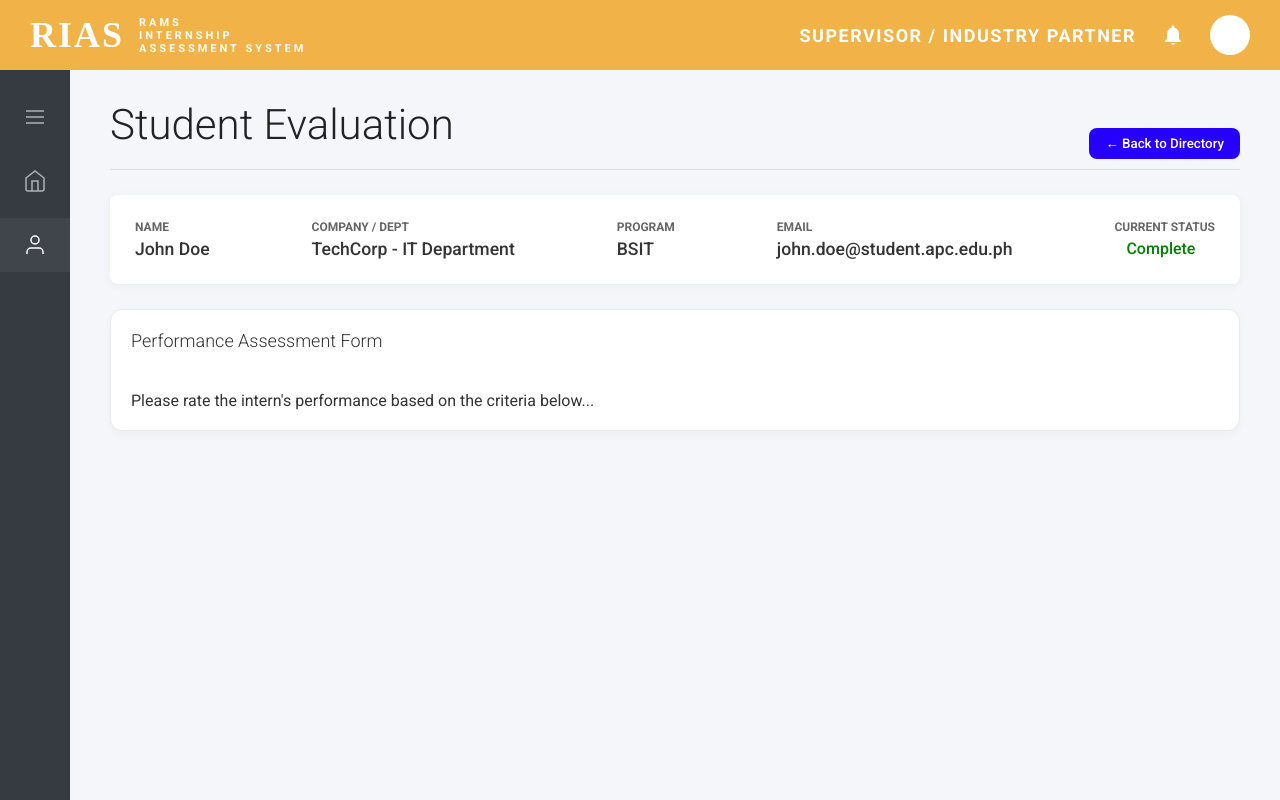
After one commit to THE-STRONGEST-ICE-FAIRY/riasz, a PHP site: page /pages/supervisor/student_eval.php in a window 1280 px wide. The commit adds this page. Run offline with PHP 8.4, Linux system fonts and the light colour scheme.

Commit message:
added evaluation for IP

```diff
--- a/pages/supervisor/IPstyle.css
+++ b/pages/supervisor/IPstyle.css
@@ -392,3 +392,56 @@ button {
 .footer-links a { color: white; text-decoration: none; margin-right: 20px; }
 .footer-links a:hover { text-decoration: underline; }
 .footer-copy a { color: white; text-decoration: underline; }
+
+.view-eval-btn {
+    background-color: #004a99; /* Adjust to match your RIAS blue */
+    color: white;
+    border: none;
+    padding: 6px 12px;
+    border-radius: 4px;
+    cursor: pointer;
+    font-size: 0.85rem;
+    transition: background 0.3s ease;
+}
+
+.view-eval-btn:hover {
+    background-color: #003366;
+}
+
+/* Student Info Header Card */
+.student-info-card {
+    background: white;
+    padding: 25px;
+    border-radius: 8px;
+    box-shadow: 0 2px 10px rgba(0,0,0,0.05);
+    display: flex;
+    justify-content: space-between;
+    margin-bottom: 25px;
+}
+
+.info-group label {
+    display: block;
+    font-size: 0.75rem;
+    font-weight: 700;
+    color: #666;
+    margin-bottom: 5px;
+    text-transform: uppercase;
+}
+
+.info-value {
+    font-size: 1.1rem;
+    font-weight: 500;
+    color: #333;
+}
+
+/* Status Badge styling */
+.status-badge {
+    padding: 4px 12px;
+    border-radius: 20px;
+    font-size: 1rem;
+    font-weight: 500;
+}
+
+.evaluation-container {
+    padding: 20px;
+}
--- /dev/null
+++ b/pages/supervisor/student_eval.php
@@ -0,0 +1,87 @@
+<!DOCTYPE html>
+<html lang="en">
+<head>
+    <meta charset="UTF-8">
+    <meta name="viewport" content="width=device-width, initial-scale=1.0">
+    <title>Student Evaluation - RIAS Dashboard</title>
+    <link rel="preconnect" href="https://fonts.googleapis.com">
+    <link rel="preconnect" href="https://fonts.gstatic.com" crossorigin>
+    <link href="https://fonts.googleapis.com/css2?family=Roboto:wght@300;400;500;700&display=swap" rel="stylesheet">
+    <link rel="stylesheet" href="IPstyle.css">
+</head>
+<body>
+    <header class="top-nav">
+        <div class="logo-section">
+            <div class="logo-rias">RIAS</div>
+            <div class="logo-text"><span>Rams</span><span>Internship</span><span>Assessment System</span></div>
+        </div>
+        <div class="top-nav-right">
+            <span class="role-text">SUPERVISOR / INDUSTRY PARTNER</span>
+            <div class="bell-wrapper">
+                <svg class="nav-icon" id="bellIcon" viewBox="0 0 24 24">
+                    <path d="M12 22c1.1 0 2-.9 2-2h-4c0 1.1.9 2 2 2zm6-6v-5c0-3.07-1.64-5.64-4.5-6.32V4c0-.83-.67-1.5-1.5-1.5s-1.5.67-1.5 1.5v.68C7.63 5.36 6 7.92 6 11v5l-2 2v1h16v-1l-2-2z"/>
+                </svg>
+                <span id="notifBadge" class="notif-badge" style="display: none;">0</span>
+            </div>
+            <div class="profile-circle"></div>
+        </div>
+    </header>
+
+    <div class="layout-container">
+        <aside class="sidebar" id="sidebar">
+            <div class="nav-item" id="menuToggle">
+                <svg viewBox="0 0 24 24"><path d="M3 12h18M3 6h18M3 18h18"/></svg>
+                <span class="nav-label">Menu</span>
+            </div>
+            <div class="nav-item" onclick="window.location.href='IP.php'">
+                <svg viewBox="0 0 24 24"><path d="M3 9l9-7 9 7v11a2 2 0 0 1-2 2H5a2 2 0 0 1-2-2z"/><polyline points="9 22 9 12 15 12 15 22"/></svg>
+                <span class="nav-label">Home</span>
+            </div>
+            <div class="nav-item active">
+                <svg viewBox="0 0 24 24"><path d="M20 21v-2a4 4 0 0 0-4-4H8a4 4 0 0 0-4 4v2"/><circle cx="12" cy="7" r="4"/></svg>
+                <span class="nav-label">Master List</span>
+            </div>
+        </aside>
+
+       <main class="main-content">
+            <div class="page-header">
+                <div class="date-container">
+                    <h1 class="huge-date">Student Evaluation</h1>
+                </div>
+                <div class="header-links">
+                    <button onclick="window.location.href='master_list.php'" class="back-btn-box">← Back to Directory</button>
+                </div>
+            </div>
+
+            <div class="student-info-card">
+                <div class="info-group">
+                    <label>NAME</label>
+                    <div class="info-value">John Doe</div>
+                </div>
+                <div class="info-group">
+                    <label>COMPANY / DEPT</label>
+                    <div class="info-value">TechCorp - IT Department</div>
+                </div>
+                <div class="info-group">
+                    <label>PROGRAM</label>
+                    <div class="info-value">BSIT</div>
+                </div>
+                <div class="info-group">
+                    <label>Email</label>
+                    <div class="info-value">john.doe@student.apc.edu.ph</div>
+                </div>
+                <div class="info-group">
+                    <label>CURRENT STATUS</label>
+                    <span class="status-badge status-complete">Complete</span>
+                </div>
+            </div>
+
+            <div class="panel">
+                <div class="panel-header">
+                    <div class="panel-title">Performance Assessment Form</div>
+                </div>
+                <div class="evaluation-container">
+                    <p>Please rate the intern's performance based on the criteria below...</p>
+                    </div>
+            </div>
+        </main>
```
Also changed, not shown: pages/supervisor/master_list.php (+7 -0 lines), pages/supervisor/IP.php (line endings or trailing spaces).
